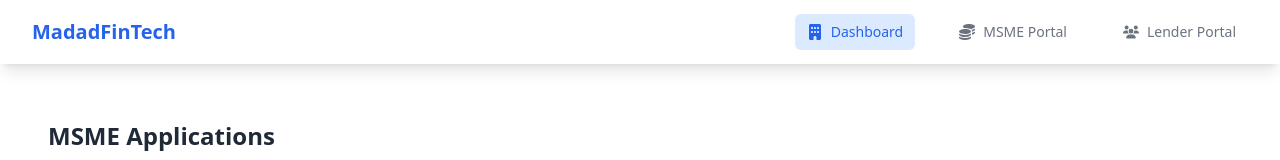
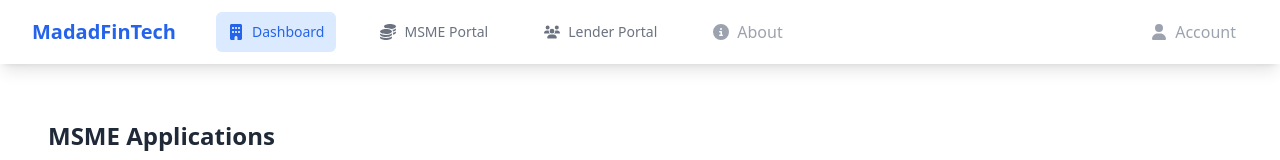
Before and after one commit to shuaib1997/MadadFinTech, a React (Create React App) app in the folder madad-fintech/client/: page /dashboard in a window 1280 px wide. Shown: the top 160 px of the page. Built offline with nearby package versions, Linux system fonts and the light colour scheme; no server answers.

Commit message:
Update Navbar.jsx

```diff
--- a/madad-fintech/client/src/Component/Navbar.jsx
+++ b/madad-fintech/client/src/Component/Navbar.jsx
@@ -1,17 +1,23 @@
 import { NavLink } from 'react-router-dom';
 import { FontAwesomeIcon } from '@fortawesome/react-fontawesome';
-import { faBuilding, faCoins, faUsers } from '@fortawesome/free-solid-svg-icons';
+import {
+  faBuilding,
+  faCoins,
+  faUsers,
+  faInfoCircle,
+  faUser
+} from '@fortawesome/free-solid-svg-icons';
 
 export default function Navbar() {
   return (
     <nav className="bg-white shadow-lg">
       <div className="max-w-7xl mx-auto px-4 sm:px-6 lg:px-8">
         <div className="flex justify-between h-16">
+          {/* Left Side - Brand & Main Navigation */}
           <div className="flex items-center">
             <span className="text-xl font-bold text-blue-600">MadadFinTech</span>
-          </div>
 
-          <div className="flex space-x-8 items-center">
+            <div className="hidden md:flex space-x-8 ml-10">
               <NavLink
                 to="/dashboard"
                 className={({ isActive }) =>
@@ -53,6 +59,29 @@ export default function Navbar() {
                 <FontAwesomeIcon icon={faUsers} className="mr-2 h-4 w-4" />
                 Lender Portal
               </NavLink>
+
+              {/* Disabled About Link */}
+              <button
+                disabled
+                className="flex items-center px-3 py-2 text-gray-400 cursor-not-allowed"
+                title="Coming soon"
+              >
+                <FontAwesomeIcon icon={faInfoCircle} className="mr-2 h-4 w-4" />
+                About
+              </button>
+            </div>
+          </div>
+
+           {/* Right Side - Combined Account Control */}
+           <div className="flex items-center">
+            <button
+              disabled
+              className="flex items-center px-3 py-2 text-gray-400 cursor-not-allowed"
+              title="Account features coming soon"
+            >
+              <FontAwesomeIcon icon={faUser} className="mr-2 h-4 w-4" />
+              <span className="hidden sm:inline">Account</span>
+            </button>
           </div>
         </div>
       </div>
```
Lines whose indentation alone changed are shown as unchanged.
